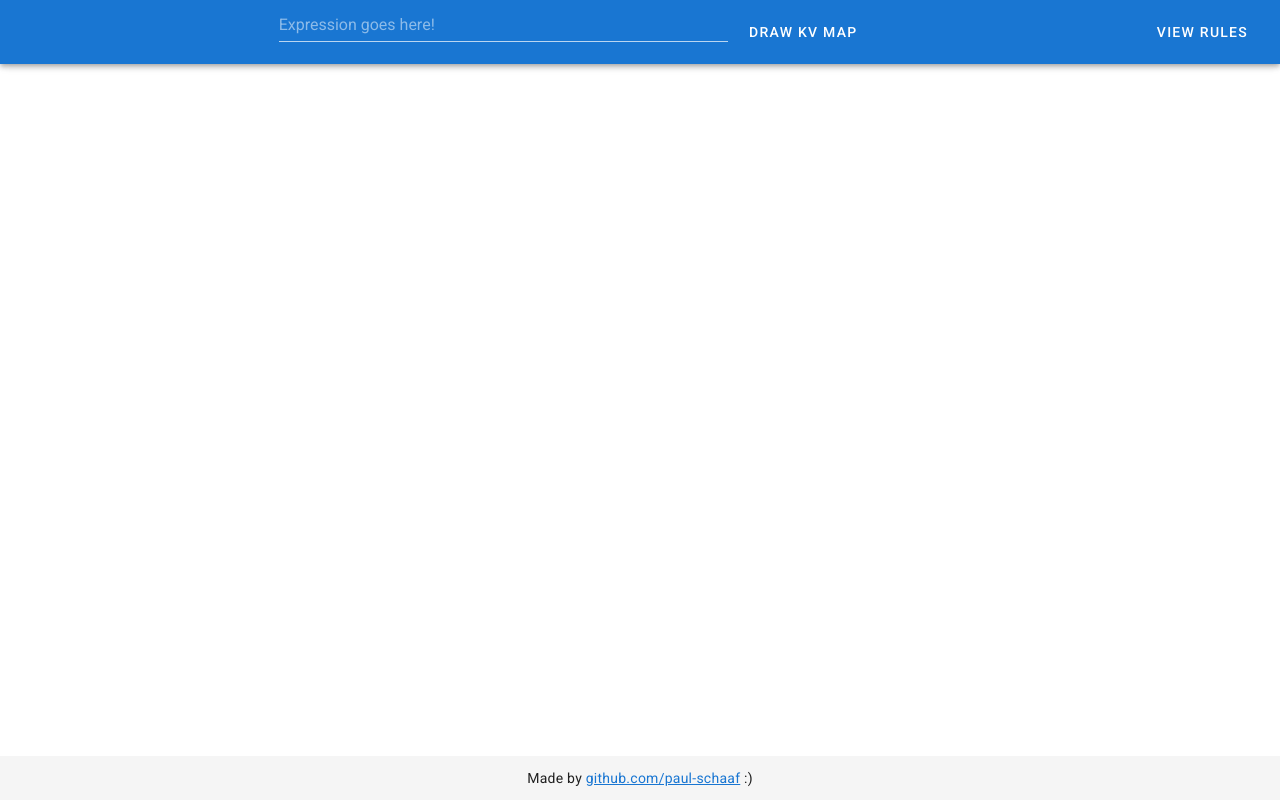
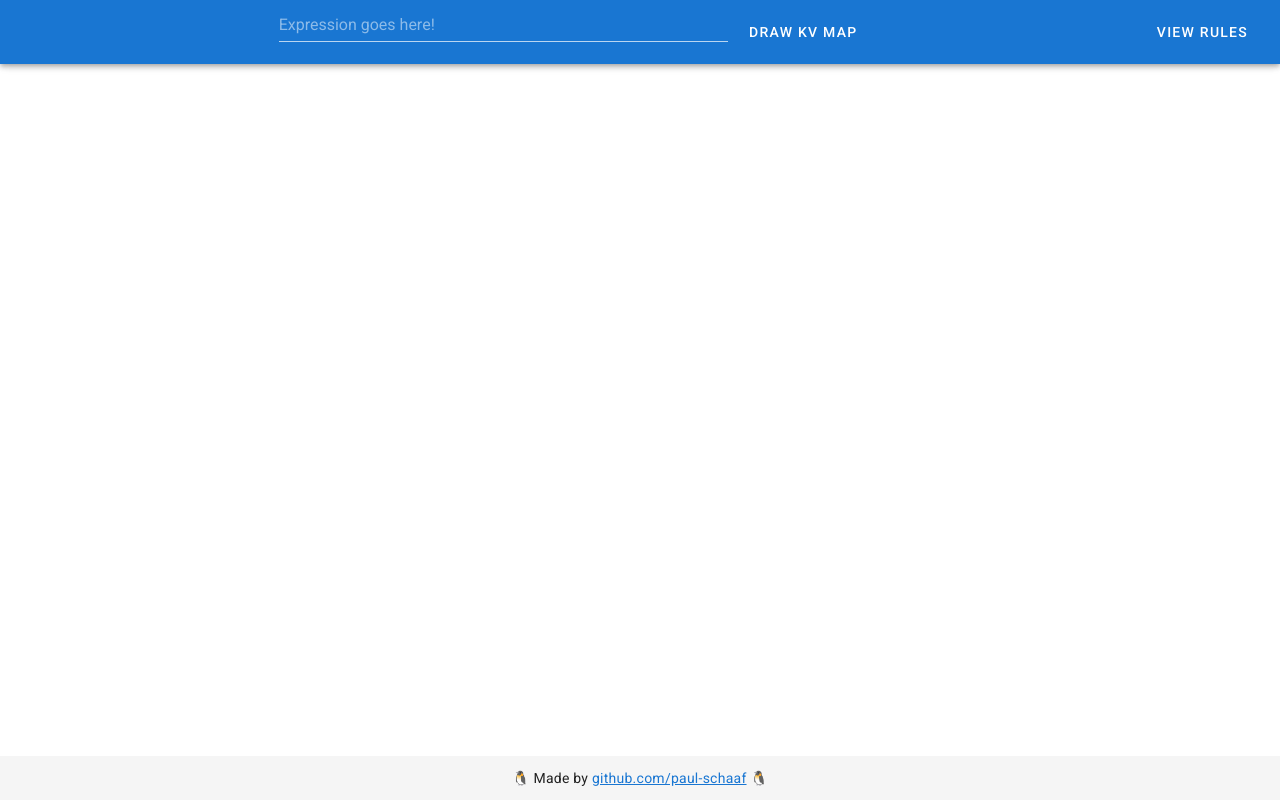
Before and after one commit to paul-schaaf/expression-visualizer, a Vue app: page / in a window 1280 px wide. Built offline with nearby package versions, Linux system fonts and the light colour scheme.

Commit message:
added obligatory penguins in footer

```diff
--- a/src/App.vue
+++ b/src/App.vue
@@ -98,7 +98,7 @@
                     class="text-center"
                     cols="12"
             >
-                <div class="body-2">Made by <a href="https://github.com/paul-schaaf">github.com/paul-schaaf</a> :)</div>
+                <div class="body-2">🐧 Made by <a href="https://github.com/paul-schaaf">github.com/paul-schaaf</a> 🐧</div>
             </v-col>
         </v-footer>
     </v-app>
```
